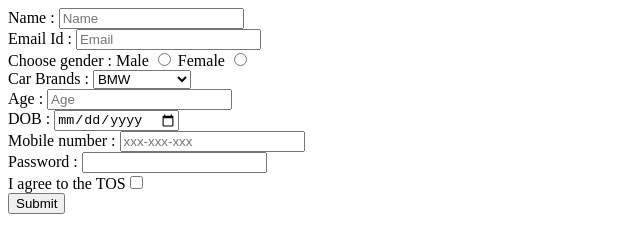
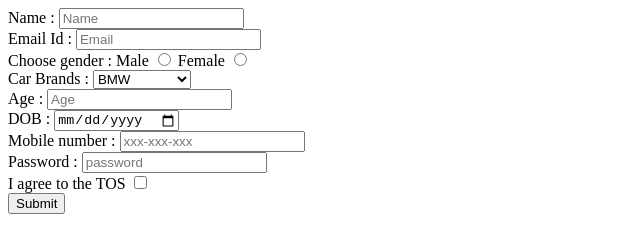
Before and after one commit to acciojob/signup-form-car-pranjalimaske03, a website: page main.html in a window 1280 px wide. Shown: the full height of the page, 0-640 px from the left. Drawn offline with Linux system fonts and the light colour scheme.

Commit message:
created a submission

```diff
--- a/main.html
+++ b/main.html
@@ -38,10 +38,10 @@
         <input id="tel" name="user_mobile" placeholder="xxx-xxx-xxx" type="tel" ><br>
 
 		<label for="password">Password :</label>
-        <input id="password" name="password" type="password" required><br>
+        <input id="password" name="password" placeholder="password" type="password" required><br>
 
 
-        I agree to the TOS<input type="checkbox" id="tos"><br>
+       <label for="tos"> I agree to the TOS </label><input type="checkbox" id="tos"><br>
 		<button type="submit">Submit</button><br>
 
     </form>
```
